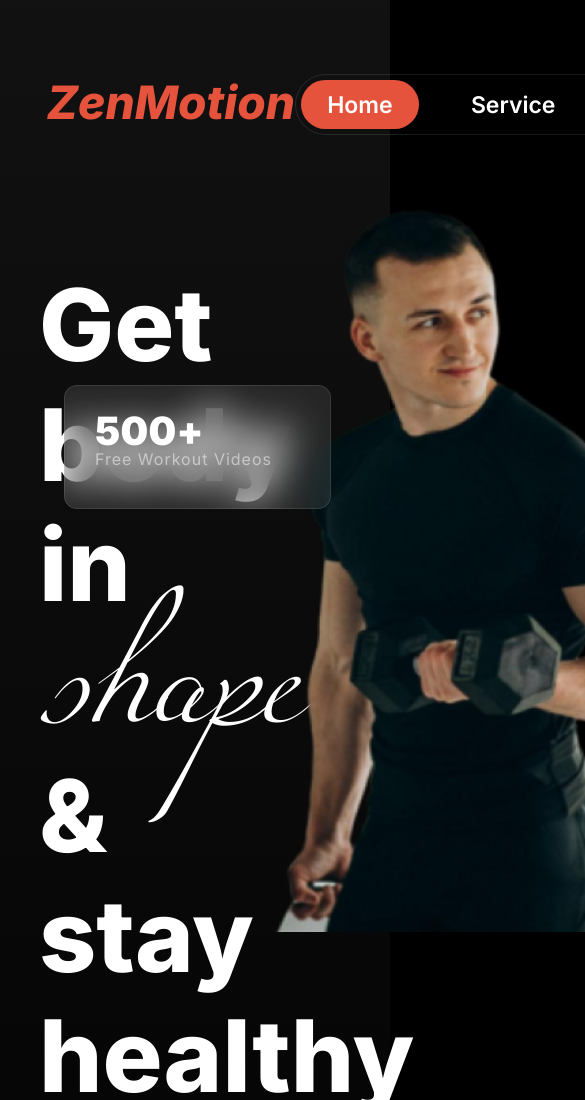
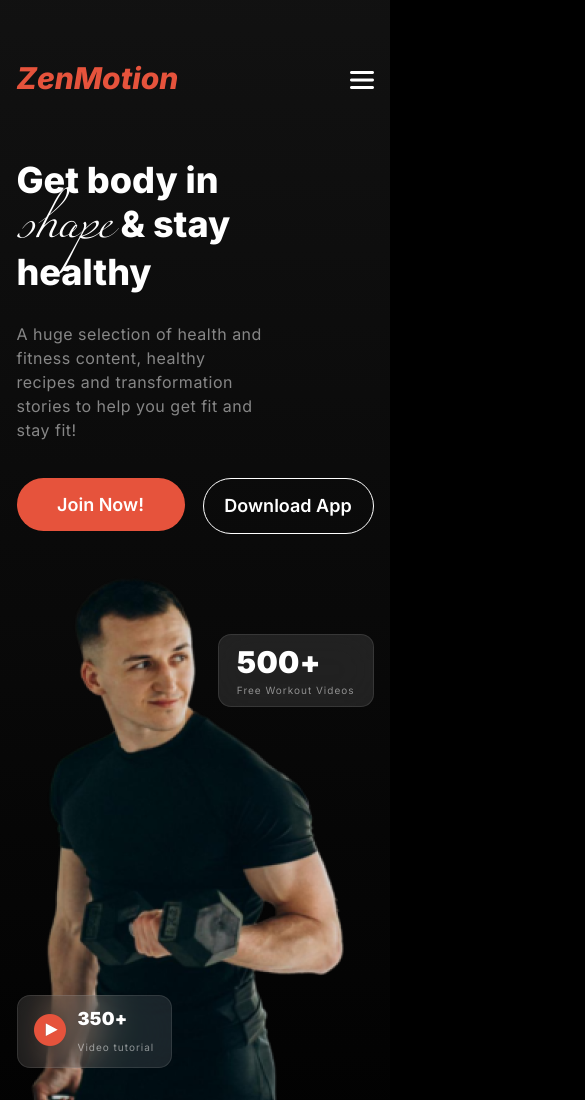
Before and after one commit to Khalidkhan-23/Assignment-2, a plain HTML site: page index.html in a window 390 px wide. Shown: the top 1100 px of the page, 585 px wide, since content can reach past the window. Drawn offline with Linux system fonts and the light colour scheme.

Commit message:
Added Mobile View For Hero-Section

```diff
--- a/index.html
+++ b/index.html
@@ -15,38 +15,41 @@
             <div class="nav">
                 <nav>
                     <div class="brand"><i>ZenMotion</i></div>
+                    <div class="menu-bar">
+                        <img src="images/menu.png" alt="">
+                    </div>
                     <div class="nav-bar">
                         <a href="" class="nav-bar-1 btn ">Home</a>
                         <a href="" class="nav-bar-2 btn ">Service</a>
                         <a href="" class="nav-bar-3 btn">Contact</a>
                         <a href="" class="nav-bar-4 btn">About</a>
                     </div>
+
                 </nav>
             </div>
             <div class="hero">
                 <div class="hero-name">
-                    <h1>Get body in <span>shape</span> & stay healthy</h1>
-                    <p>A huge selection of health and fitness content, healthy recipes and transformation stories to
-                        help
+                <h1>Get body in  <span>shape</span> & stay healthy</h1>
+                <p>A huge selection of health and fitness content, healthy recipes and transformation stories to help
                     you get fit and stay fit!</p>
                 <div class="btn-box">
-                        <a href="" class="btn btn-container">Join Club Now!</a>
+                    <a href="" class="btn btn-container">Join <span>Club</span> Now!</a>
                     <a href="" class="btn down-btn-container">Download App</a>
                 </div>
             </div>
             <div class="hero-img">
                 <img src="images/Images 2.png" alt="Man lifting dumbbell">
-                    <div class="experience">
                 <div class="experience-hover ex-1">
                     <h3>500+</h3>
                     <p>Free Workout Videos</p>
                 </div>
                 <div class="experience-hover ex-2">
-                            <div class="red-circle"></div>
+                    <div class="red-circle">
+                        <img src="images/play-button.png" alt="">
+                    </div>
                     <div>
                         <h3>350+</h3>
                         <p>Video tutorial</p>
-                            </div>
                     </div>
                 </div>
             </div>
--- a/styles/style.css
+++ b/styles/style.css
@@ -1,7 +1,8 @@
 * {
     margin: 0px;
 }
-body{
+
+body {
     background-color: var(--main-bg-color);
 }
 
@@ -79,16 +80,17 @@ body{
 /* Nav */
 
 
-header{
+header {
     background: var(--hero-bg);
 }
-.hero-section{
+
+.hero-section {
     justify-content: flex-start;
     flex-direction: column;
     padding-top: 74px;
 }
 
-.nav{
+.nav {
     display: flex;
     justify-content: center;
 }
@@ -130,51 +132,61 @@ nav {
     justify-content: center;
     align-items: center;
 }
-.nav-bar .nav-bar-4{
+
+.nav-bar .nav-bar-4 {
     padding-right: 26px;
+}
+
+.menu-bar {
+    display: none;
 }
 
 
 
 
 /* Hero */
-.hero{
+.hero {
     display: flex;
     margin-top: 130px;
     gap: 16%;
 
 }
-.hero-name , .hero-img{
+
+.hero-name,
+.hero-img {
     width: calc(50% - 8%);
 }
 
 /* Hero Name */
 
-.hero-name h1{
+.hero-name h1 {
     color: var(--head-font-color);
-font-family:var(--main-font);
+    font-family: var(--main-font);
     font-size: 100px;
     font-weight: 800;
     line-height: 120px;
     letter-spacing: 0%;
     text-align: left;
+    margin-bottom: 28px;
 }
-.hero-name h1 span{
+
+.hero-name h1 span {
     font-family: var(--carve-font);
     font-size: 190px;
     font-weight: 400;
 }
-.hero-name p{
+
+.hero-name p {
     color: var(--sub-font-color);
     font-family: var(--main-font);
     font-size: 20px;
     font-weight: 400;
-line-height:30px;
+    line-height: 30px;
     letter-spacing: 0.5px;
     text-align: left;
 }
 
-.btn-box{
+.btn-box {
     display: flex;
     margin-top: 36px;
     gap: 18px;
@@ -183,11 +195,11 @@ text-align: left;
 
 /* Hero Image */
 
-.hero-img{
+.hero-img {
     position: relative;
 }
 
-.experience-hover{
+.experience-hover {
     box-sizing: border-box;
     border: 1px solid rgba(255, 255, 255, 0.1);
     border-radius: 13px;
@@ -197,7 +209,8 @@ padding: 30px;
     width: 267px;
     height: 124px;
 }
-.experience-hover h3{
+
+.experience-hover h3 {
     color: var(--head-font-color);
     font-family: var(--main-font);
     font-size: 39px;
@@ -208,7 +221,7 @@ text-align: left;
 }
 
 
-.experience-hover p{
+.experience-hover p {
     color: var(--sub-font-color);
     font-family: var(--main-font);
     font-size: 16px;
@@ -218,29 +231,27 @@ letter-spacing: 1px;
     text-align: left;
 }
 
-.experience-hover > div > h3{
+.experience-hover>div>h3 {
     font-size: 30px;
 }
-.experience-hover .red-circle{
+
+.red-circle img {
     width: 52px;
-    height: 52px;
-    border-radius: 50%;
-    background: var(--primary-color);
 }
 
-.hero-img img{
+.hero-img>img {
     scale: 1.3;
     position: relative;
     left: 100px;
 }
 
-.ex-1{
+.ex-1 {
     position: absolute;
     top: 120px;
     right: 20px;
 }
 
-.ex-2{
+.ex-2 {
     display: flex;
     align-items: center;
     gap: 14px;
@@ -248,3 +259,135 @@ font-size: 30px;
     bottom: 50px;
     left: -100px;
 }
+
+
+
+
+
+
+
+@media screen and (max-width: 576px) {
+
+
+    /* Repeated Classes */
+
+    .btn-container {
+        width: 168px;
+        height: 53px;
+    }
+
+    .down-btn-container {
+        width: 169px;
+        height: 54px;
+    }
+
+    .btn {
+        font-size: 18px;
+    }
+
+    .btn span {
+        display: none;
+    }
+
+    .section {
+        display: flex;
+        justify-content: center;
+        margin-bottom: 100px;
+        width: 95%;
+    }
+
+    .section-container {
+        display: flex;
+        justify-content: center;
+    }
+
+    .hero-section {
+        padding: 50px;
+    }
+
+
+
+    /* Nav */
+
+    nav {
+        width: 100%;
+    }
+
+    .nav .nav-bar {
+        display: none;
+    }
+
+    .menu-bar {
+        display: block;
+        margin-top: 18px;
+    }
+
+    .nav .brand {
+        font-size: 30px;
+    }
+
+    /* Hero */
+
+    .hero-name h1 {
+        font-size: 36px;
+        line-height: 44px;
+        width: 70%;
+    }
+
+    .hero-name h1 span {
+        font-size: 70px;
+    }
+
+    .hero {
+        flex-direction: column;
+        margin-top: 52px;
+    }
+
+    .hero-name,
+    .hero-img {
+        width: 100%;
+    }
+
+    .hero-name p {
+        font-size: 16px;
+        line-height: 24px;
+        width: 70%;
+    }
+
+    .hero-img img {
+        scale: 1;
+        left: 0px;
+        top: 20px;
+    }
+    .red-circle img {
+    width: 32px;
+}
+
+    .experience-hover {
+        width: 155.74px;
+        height: 72.58px;
+        padding: 12px 18px;
+    }
+    .experience-hover h3{
+        font-size: 30px;
+    }
+    .experience-hover p {
+        font-size: 10px;
+    }
+    .experience-hover>div>h3{
+        font-size: 18px;
+    }
+
+    .ex-1 {
+        top: 100px;
+        right: 0px;
+    }
+    .ex-2{
+        left: 0px;
+        gap: 12px;
+        padding: 14px 16px;
+    }
+
+
+
+}
```
Also changed, not shown: images/menu.png (added), images/play-button.png (added). Lines whose indentation alone changed are shown as unchanged.
